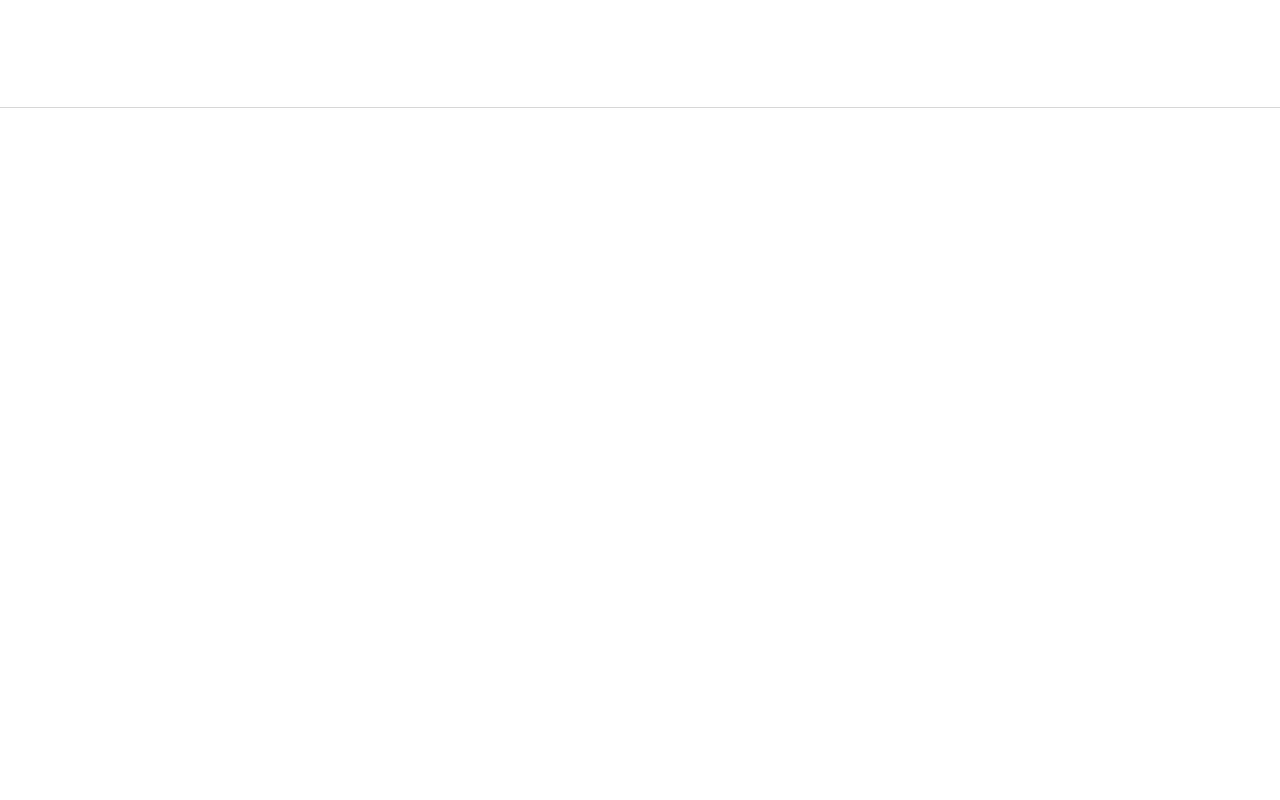
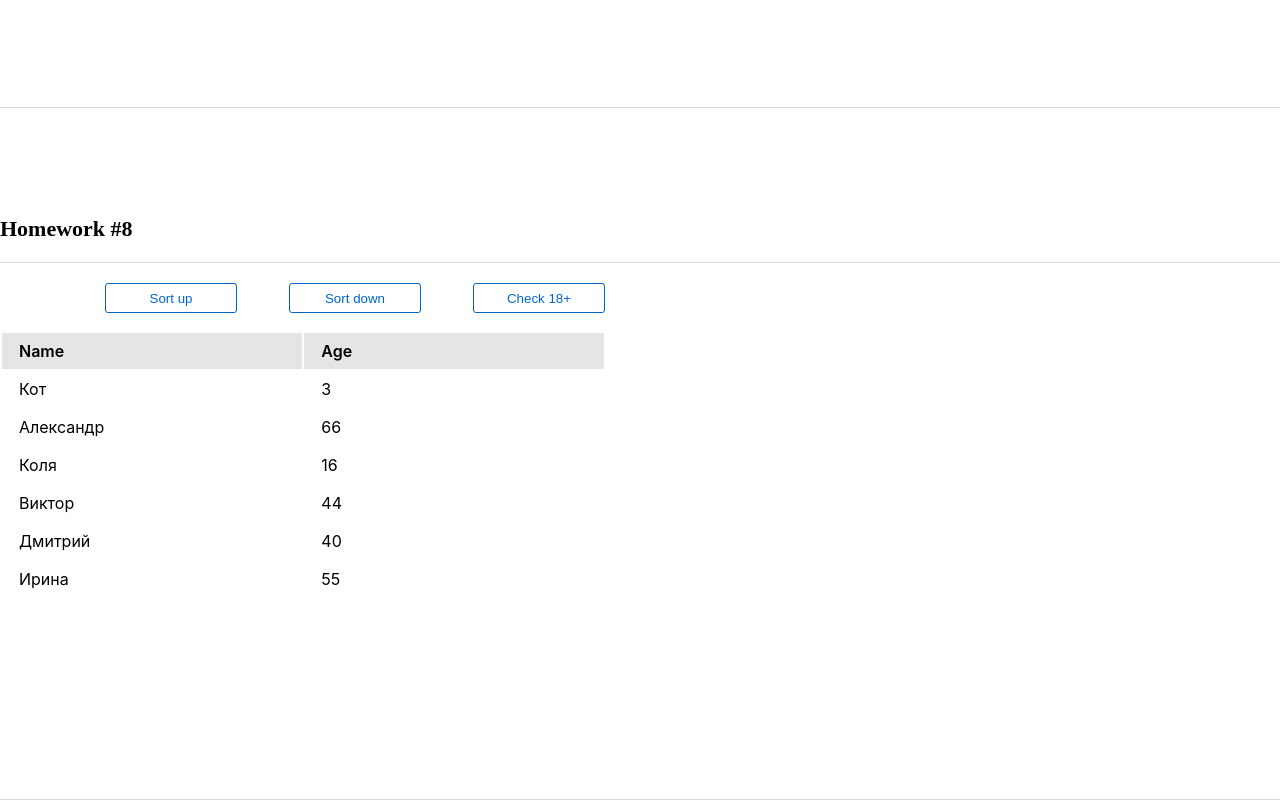
Before and after one commit to Nikolai-Doroshenko-93/home-work-autocheck, a React (Create React App) app: page /#/junior in a window 1280 px wide. Shown: the part 808-1608 px from the top of the page. Before the commit the page ends 916 px from the top, so only its background shows below. Built offline with nearby package versions, Linux system fonts and the light colour scheme.

Commit message:
HW8 completed

```diff
--- a/src/s2-homeworks/hw04/common/c2-SuperButton/SuperButton.module.css
+++ b/src/s2-homeworks/hw04/common/c2-SuperButton/SuperButton.module.css
@@ -19,7 +19,7 @@
 .secondary {
     color: #0066CC;
     border: 1px solid #0066CC;
-    width: 176px;
+    width: 132px;
     background-color: white;
 }
 
--- a/src/s2-homeworks/hw05/pages/Junior.tsx
+++ b/src/s2-homeworks/hw05/pages/Junior.tsx
@@ -1,7 +1,7 @@
 import React from 'react'
 import HW6 from '../../hw06/HW6'
 import HW7 from '../../hw07/HW7'
-// import HW8 from '../../hw08/HW8'
+import HW8 from '../../hw08/HW8'
 // import HW9 from '../../hw09/HW9'
 
 function Junior() {
@@ -9,7 +9,7 @@ function Junior() {
         <div id={'hw5-page-junior'}>
             <HW6 />
             <HW7 />
-            {/*<HW8 />*/}
+            <HW8 />
             {/*<HW9 />*/}
         </div>
     )
--- a/src/s2-homeworks/hw08/HW8.module.css
+++ b/src/s2-homeworks/hw08/HW8.module.css
@@ -1,23 +1,46 @@
 .item {
+    height: 36px;
+    margin:0px;
 }
 
 .item:last-of-type {
+
 }
 
 .users {
+
 }
 
 .buttonsContainer {
+    width: 500px;
+    display: flex;
+    justify-content: space-between;
+    position: relative;
+    left: 105px;
+    margin-bottom: 18px;
 }
 
 .container {
+    width: 606px;
+    position: relative;
 }
 
 .thead {
+    background: #E5E5E5;
+    font-weight: 600;
+    margin:0px;
 }
 
 .nameCol {
+    width: 303px;
+    height: 36px;
+    padding-left: 17px;
+    margin:0px;
 }
 
 .ageCol {
+    width: 303px;
+    height: 36px;
+    padding-left: 17px;
+    margin:0px;
 }
--- a/src/s2-homeworks/hw08/User.tsx
+++ b/src/s2-homeworks/hw08/User.tsx
@@ -11,12 +11,10 @@ const User: React.FC<UserPropsType> = ({ u }) => {
     return (
         <tr id={'hw8-user-' + u._id + '-' + u.age} className={s.item}>
             <td id={'hw8-user-name-' + u._id} className={s.nameCol}>
-                {/*отобразить имя*/}
-
+                {u.name}
             </td>
-            <td id={'hw8-user-age-' + u._id}>
-                {/*отобразить возраст*/}
-
+            <td id={'hw8-user-age-' + u._id} className={s.ageCol}>
+                {u.age}
             </td>
         </tr>
     )
--- a/src/s2-homeworks/hw08/bll/homeWorkReducer.ts
+++ b/src/s2-homeworks/hw08/bll/homeWorkReducer.ts
@@ -4,15 +4,20 @@ type ActionType =
     | { type: 'sort'; payload: 'up' | 'down' }
     | { type: 'check'; payload: number }
 
-export const homeWorkReducer = (state: any, action: any): any => { // need to fix any
+export const homeWorkReducer = (state: Array<UserType>, action: ActionType): any => { // need to fix any
     switch (action.type) {
         case 'sort': { // by name
+            let copyState=[...state]
+            action.payload === 'up'
+                ? copyState = [...state].sort((a, b)=>(a.age>(b.age)?1:-1))
+                : copyState = [...state].sort((a, b)=>(a.age>(b.age)?-1:1))
+            return copyState
 
-            return state // need to fix
         }
         case 'check': {
-
-            return state // need to fix
+            let copyState=[...state]
+            copyState = [...state].filter((a)=>(a.age>=18))
+            return copyState // need to fix
         }
         default:
             return state
```
